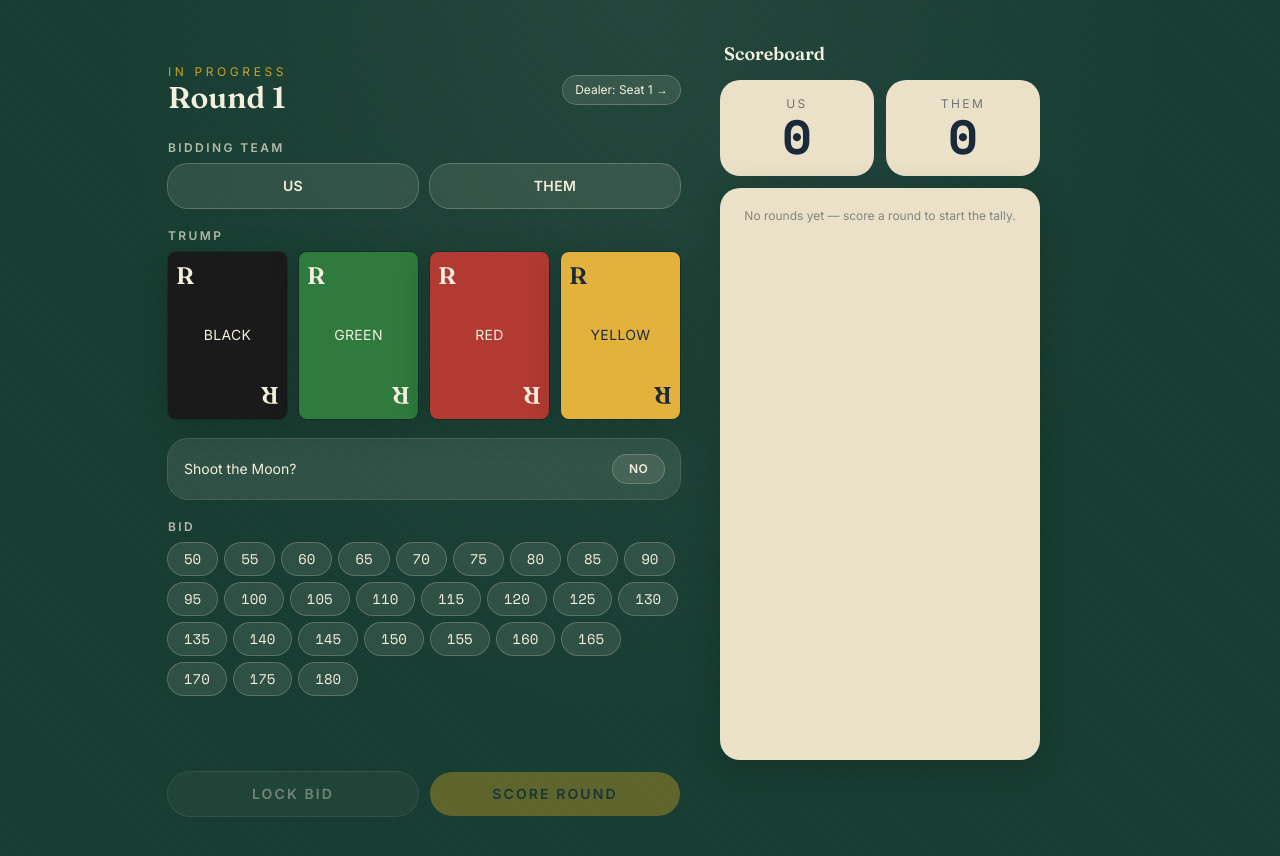
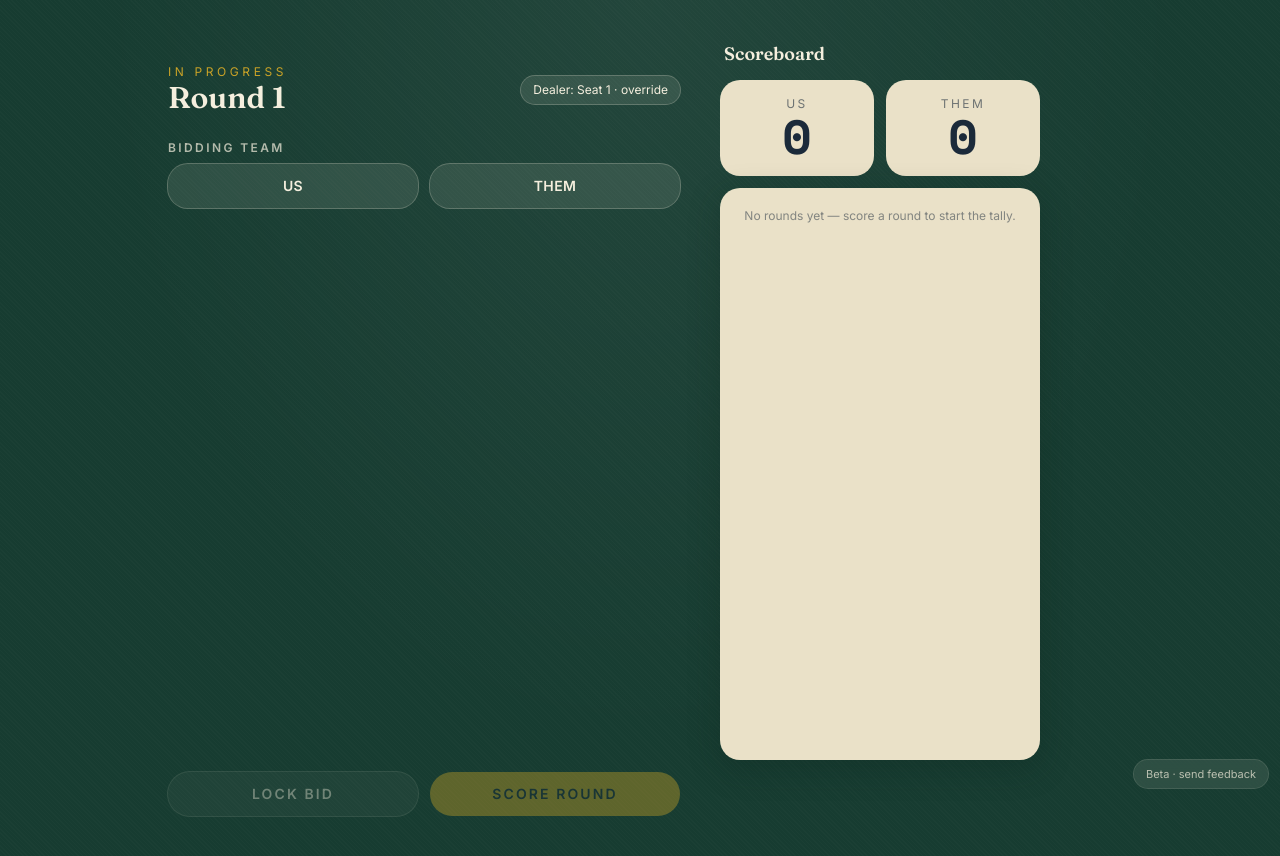
Before and after one commit to SignShopMan/birdscore-web, a Next.js app: page / in a window 1280 px wide. Both pictures are taken after a click on the button "START GAME". Shown: the top 856 px of the page. Built offline with nearby package versions, Linux system fonts and the light colour scheme.

Commit message:
Beta round 1: bid/trump order, custom points, dealer fix, feedback link

```diff
--- a/app/layout.tsx
+++ b/app/layout.tsx
@@ -1,5 +1,6 @@
 import type { Metadata } from "next";
 import { Fraunces, Inter, Space_Mono } from "next/font/google";
+import { FeedbackLink } from "@/components/FeedbackLink";
 import "./globals.css";
 
 const fraunces = Fraunces({
@@ -26,6 +27,7 @@ export default function RootLayout({ children }: { children: React.ReactNode })
         className={`${fraunces.variable} ${inter.variable} ${spaceMono.variable} font-body bg-felt text-parchment`}
       >
         {children}
+        <FeedbackLink />
       </body>
     </html>
   );
--- /dev/null
+++ b/components/BidStepper.tsx
@@ -0,0 +1,51 @@
+"use client";
+
+export function BidStepper({
+  value,
+  min,
+  max,
+  step = 5,
+  onChange,
+  disabled,
+}: {
+  value: number;
+  min: number;
+  max: number;
+  step?: number;
+  onChange: (v: number) => void;
+  disabled?: boolean;
+}) {
+  const dec = () => onChange(Math.max(min, value - step));
+  const inc = () => onChange(Math.min(max, value + step));
+
+  return (
+    <div className="flex items-center gap-3 rounded-card bg-parchment/10 p-3 ring-1 ring-parchment/20">
+      <button
+        type="button"
+        onClick={dec}
+        disabled={disabled || value <= min}
+        aria-label="Decrease bid by 5"
+        className="flex h-12 w-12 shrink-0 items-center justify-center rounded-full bg-parchment/10 text-2xl font-bold leading-none text-parchment ring-1 ring-parchment/30 disabled:opacity-30"
+      >
+        &minus;
+      </button>
+
+      <div className="flex-1 text-center">
+        <div className="font-score tabular-score text-5xl font-bold text-parchment">{value}</div>
+        <div className="font-body text-[10px] uppercase tracking-wide text-parchment/50">
+          {min}&ndash;{max}
+        </div>
+      </div>
+
+      <button
+        type="button"
+        onClick={inc}
+        disabled={disabled || value >= max}
+        aria-label="Increase bid by 5"
+        className="flex h-12 w-12 shrink-0 items-center justify-center rounded-full bg-parchment/10 text-2xl font-bold leading-none text-parchment ring-1 ring-parchment/30 disabled:opacity-30"
+      >
+        +
+      </button>
+    </div>
+  );
+}
--- /dev/null
+++ b/components/FeedbackLink.tsx
@@ -0,0 +1,12 @@
+"use client";
+
+export function FeedbackLink() {
+  return (
+    <a
+      href="mailto:feedback@therealbirdscore.com?subject=BirdScore%20Beta%20Feedback"
+      className="fixed bottom-3 right-3 z-30 rounded-full bg-parchment/10 px-3 py-1.5 font-body text-[11px] text-parchment/70 ring-1 ring-parchment/20 backdrop-blur transition hover:bg-parchment/20 hover:text-parchment"
+    >
+      Beta &middot; send feedback
+    </a>
+  );
+}
--- a/components/GameScreen.tsx
+++ b/components/GameScreen.tsx
@@ -1,8 +1,10 @@
 "use client";
 
+import { useEffect } from "react";
 import { bidOptions } from "@/lib/rook-engine";
 import { useGameStore, usTotal, themTotal } from "@/lib/game-store";
 import { TrumpPicker } from "./TrumpPicker";
+import { BidStepper } from "./BidStepper";
 
 const DEALER_LABELS = ["Dealer: Seat 1", "Dealer: Seat 2", "Dealer: Seat 3", "Dealer: Seat 4"];
 
@@ -33,6 +35,14 @@ export function GameScreen({
 
   const bidIsValid = !!trump && !!bidTeam && !!bid;
   const bids = bidOptions(settings.maxPointsPerRound);
+  const bidChosen = bid != null || shootMoon;
+
+  // Bidding happens before trump is called — once a team is on the hook for the bid,
+  // give the stepper a starting number right away instead of showing an empty state.
+  useEffect(() => {
+    if (bidTeam && bid == null && !shootMoon) setBid(bids[0]);
+    // eslint-disable-next-line react-hooks/exhaustive-deps
+  }, [bidTeam]);
 
   return (
     <div className="mx-auto flex min-h-dvh w-full max-w-md flex-col px-5 py-6 lg:max-w-xl lg:px-0">
@@ -47,7 +57,7 @@ export function GameScreen({
           onClick={advanceDealer}
           className="rounded-full bg-parchment/10 px-3 py-1.5 font-body text-xs text-parchment ring-1 ring-parchment/30"
         >
-          {DEALER_LABELS[dealerIndex]} →
+          {DEALER_LABELS[dealerIndex]} &middot; override
         </button>
       </header>
 
@@ -65,6 +75,7 @@ export function GameScreen({
       </button>
 
       <div className="mt-6 flex-1 space-y-5">
+        {/* 1. Who's bidding */}
         <section>
           <p className="font-body text-xs font-semibold uppercase tracking-[0.2em] text-parchment/70">
             Bidding team
@@ -87,6 +98,50 @@ export function GameScreen({
           </div>
         </section>
 
+        {/* 2. The bid itself — happens before trump is called, like the real auction does */}
+        {bidTeam && (
+          <section className="space-y-3">
+            <div className="flex items-center justify-between">
+              <p className="font-body text-xs font-semibold uppercase tracking-[0.2em] text-parchment/70">
+                Bid
+              </p>
+              <button
+                onClick={toggleShootMoon}
+                disabled={bidLocked}
+                aria-pressed={shootMoon}
+                className={`rounded-full px-3 py-1 font-body text-xs font-semibold uppercase tracking-wide disabled:opacity-50 ${
+                  shootMoon
+                    ? "bg-brass text-ink"
+                    : "bg-parchment/10 text-parchment ring-1 ring-parchment/30"
+                }`}
+              >
+                Shoot the Moon {shootMoon ? "🌜" : ""}
+              </button>
+            </div>
+
+            {shootMoon ? (
+              <div className="rounded-card bg-parchment/10 p-3 text-center ring-1 ring-parchment/20">
+                <div className="font-score tabular-score text-5xl font-bold text-parchment">
+                  {settings.maxPointsPerRound}
+                </div>
+                <div className="font-body text-[10px] uppercase tracking-wide text-parchment/50">
+                  All or nothing
+                </div>
+              </div>
+            ) : (
+              <BidStepper
+                value={bid ?? bids[0]}
+                min={bids[0]}
+                max={settings.maxPointsPerRound}
+                onChange={setBid}
+                disabled={bidLocked}
+              />
+            )}
+          </section>
+        )}
+
+        {/* 3. Trump — called after the bid is settled */}
+        {bidChosen && (
           <section>
             <div className="flex items-center justify-between">
               <p className="font-body text-xs font-semibold uppercase tracking-[0.2em] text-parchment/70">
@@ -105,48 +160,9 @@ export function GameScreen({
               <TrumpPicker value={trump} onChange={setTrump} disabled={bidLocked} />
             </div>
           </section>
-
-        <section className="rounded-card bg-parchment/10 p-4 ring-1 ring-parchment/20">
-          <div className="flex items-center justify-between">
-            <p className="font-body text-sm text-parchment">Shoot the Moon?</p>
-            <button
-              onClick={toggleShootMoon}
-              disabled={bidLocked}
-              aria-pressed={shootMoon}
-              className={`rounded-full px-4 py-1.5 font-body text-xs font-semibold uppercase tracking-wide disabled:opacity-50 ${
-                shootMoon ? "bg-brass text-ink" : "bg-parchment/10 text-parchment ring-1 ring-parchment/30"
-              }`}
-            >
-              {shootMoon ? "Yes 🌜" : "No"}
-            </button>
-          </div>
-        </section>
-
-        {!shootMoon && (
-          <section>
-            <p className="font-body text-xs font-semibold uppercase tracking-[0.2em] text-parchment/70">
-              Bid
-            </p>
-            <div className="mt-2 flex flex-wrap gap-2">
-              {bids.map((b) => (
-                <button
-                  key={b}
-                  disabled={bidLocked}
-                  onClick={() => setBid(b)}
-                  className={`rounded-full px-4 py-1.5 font-score text-sm tabular-score disabled:opacity-50 ${
-                    bid === b
-                      ? "bg-brass text-ink"
-                      : "bg-parchment/10 text-parchment ring-1 ring-parchment/30"
-                  }`}
-                >
-                  {b}
-                </button>
-              ))}
-            </div>
-          </section>
         )}
 
-        {(bid != null || shootMoon) && trump && (
+        {bidChosen && trump && (
           <div
             className="rounded-card p-6 text-center shadow-card"
             style={{
--- a/lib/game-store.ts
+++ b/lib/game-store.ts
@@ -25,7 +25,6 @@ interface GameState {
   bidLocked: boolean;
   shootMoon: boolean;
   dealerIndex: number;
-  dealerIsSet: boolean;
 
   gameOver: boolean;
   winner: Team | null;
@@ -53,7 +52,6 @@ export const useGameStore = create<GameState>((set, get) => ({
   bidLocked: false,
   shootMoon: false,
   dealerIndex: 0,
-  dealerIsSet: false,
   gameOver: false,
   winner: null,
 
@@ -67,7 +65,6 @@ export const useGameStore = create<GameState>((set, get) => ({
       bidLocked: false,
       shootMoon: false,
       dealerIndex: 0,
-      dealerIsSet: false,
       gameOver: false,
       winner: null,
     }),
@@ -85,11 +82,8 @@ export const useGameStore = create<GameState>((set, get) => ({
   lockBid: () => set({ bidLocked: true }),
   unlockBid: () => set({ bidLocked: false, trump: null }),
 
-  advanceDealer: () =>
-    set((s) => ({
-      dealerIndex: nextDealerIndex(s.dealerIndex),
-      dealerIsSet: true,
-    })),
+  // Manual override only — normal rotation now happens automatically in saveRound.
+  advanceDealer: () => set((s) => ({ dealerIndex: nextDealerIndex(s.dealerIndex) })),
 
   saveRound: (nonBidderScore) => {
     const s = get();
@@ -129,11 +123,7 @@ export const useGameStore = create<GameState>((set, get) => ({
       bidTeam: null,
       bid: null,
       shootMoon: false,
-      dealerIndex: over
-        ? s.dealerIndex
-        : s.dealerIsSet
-        ? nextDealerIndex(s.dealerIndex)
-        : s.dealerIndex,
+      dealerIndex: over ? s.dealerIndex : nextDealerIndex(s.dealerIndex),
     });
   },
 
@@ -164,7 +154,6 @@ export const useGameStore = create<GameState>((set, get) => ({
       bid: null,
       shootMoon: false,
       dealerIndex: 0,
-      dealerIsSet: false,
     }),
 }));
 
--- a/lib/rook-engine.ts
+++ b/lib/rook-engine.ts
@@ -38,11 +38,19 @@ export const DEFAULT_SETTINGS: GameSettings = {
   maxPointsPerRound: 180,
 };
 
-/** Bid options: 50 to maxPointsPerRound, in steps of 5 (Sequence(50, 75, 5) filtered by max). */
+/** Custom max-points input must be a positive multiple of 5, within a sane table-rules range. */
+export function isValidCustomMaxPoints(rawText: string): boolean {
+  const text = rawText.trim();
+  if (text === "" || !/^\d+$/.test(text)) return false;
+  const value = Number(text);
+  return value >= 50 && value <= 1000 && value % 5 === 0;
+}
+
+/** Bid options: 50 to maxPointsPerRound, in steps of 5. */
 export function bidOptions(maxPointsPerRound: number): number[] {
   const options: number[] = [];
-  for (let bid = 50; bid <= 200; bid += 5) {
-    if (bid <= maxPointsPerRound) options.push(bid);
+  for (let bid = 50; bid <= maxPointsPerRound; bid += 5) {
+    options.push(bid);
   }
   return options;
 }
--- a/scripts/verify-engine.ts
+++ b/scripts/verify-engine.ts
@@ -59,4 +59,9 @@ assertEqual("game over at 500", over, { over: true, winner: "US", usTotal: 520,
 // Bid options respect the max-points ceiling
 assertEqual("bid options capped at 150", bidOptions(150), [50, 55, 60, 65, 70, 75, 80, 85, 90, 95, 100, 105, 110, 115, 120, 125, 130, 135, 140, 145, 150]);
 
+// Regression: a custom max above the old hardcoded 200 ceiling must still generate all bids up to it
+const bids230 = bidOptions(230);
+assertEqual("bid options reach a custom 230 max", bids230[bids230.length - 1], 230);
+assertEqual("bid options count for 230 max", bids230.length, 37); // 50..230 step 5
+
 console.log("\nDone.");
```
Also changed, not shown: components/SettingsScreen.tsx (+50 -6 lines), 1 other file (tests, documents, lock files or other folders). Lines whose indentation alone changed are shown as unchanged.
